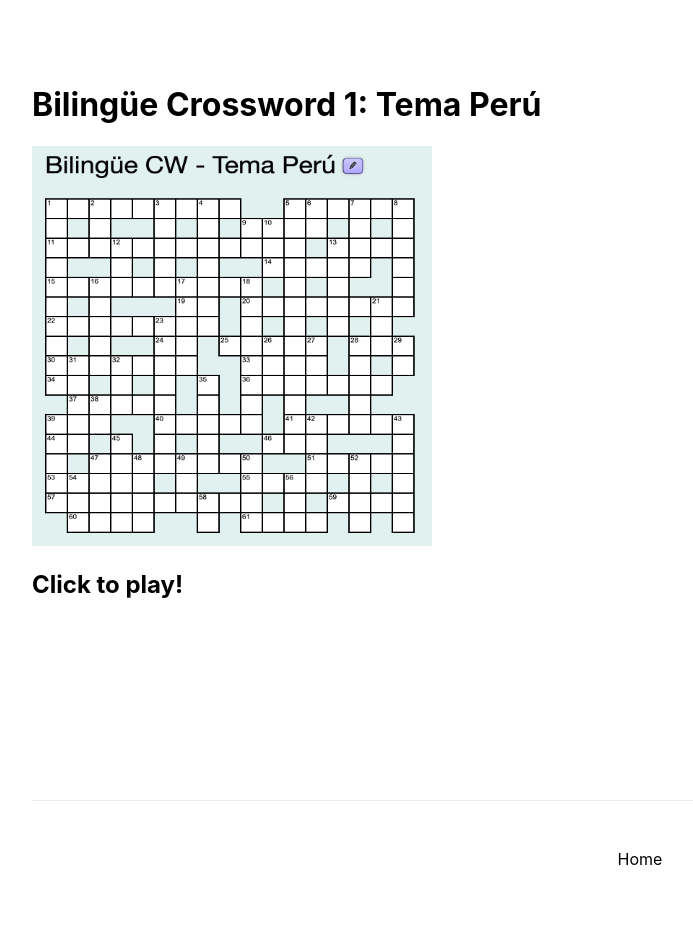
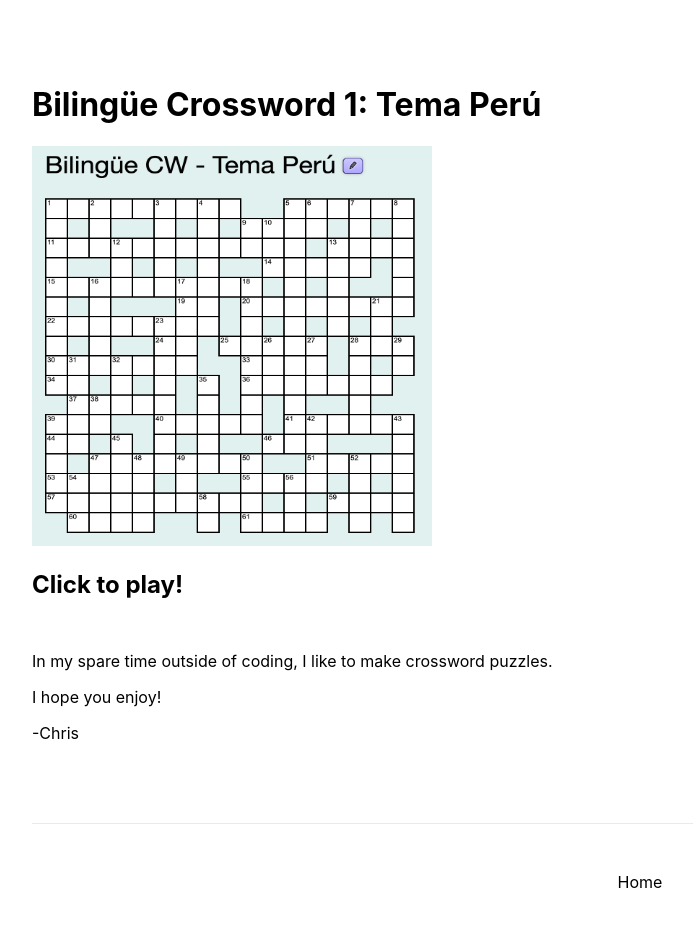
Before and after one commit to chriswillsflannery/chriswillsflannery, a Next.js app: page /posts/crossword1 in a window 1280 px wide. Shown: the top 926 px of the page, without its empty margins (0-693 px from the left). Built offline with nearby package versions, Linux system fonts and the light colour scheme.

Commit message:
add explainer

```diff
--- a/pages/posts/crossword1.tsx
+++ b/pages/posts/crossword1.tsx
@@ -31,6 +31,12 @@ const Crossword1: NextPage = () => {
             <h2>Click to play!</h2>
           </a>
         </div>
+
+        <article>
+          <p>In my spare time outside of coding, I like to make crossword puzzles.</p>
+          <p>I hope you enjoy!</p>
+          <p>-Chris</p>
+        </article>
       </main>
 
       <footer className={styles.footer}>
```
